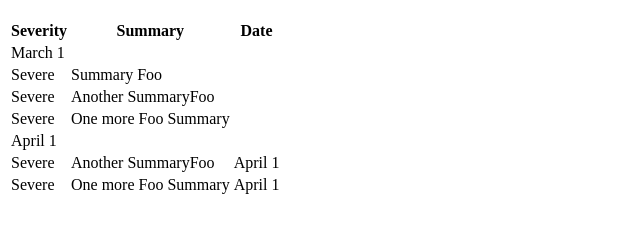
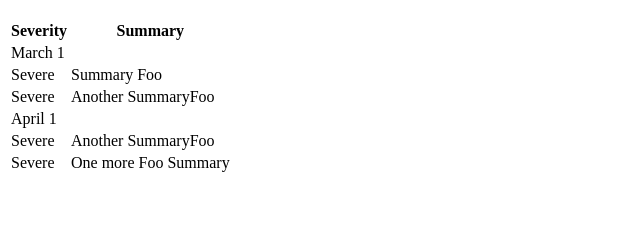
Before and after one commit to juliano-lopes/a11y-information, a plain HTML site: page table-date.html in a window 1280 px wide. Shown: the part 61-294 px from the top of the page, without its empty margins (0-640 px from the left). Drawn offline with Linux system fonts and the light colour scheme.

Commit message:
Adds td with content but visually hidden.

```diff
--- a/table-date.html
+++ b/table-date.html
@@ -23,7 +23,7 @@
             <th>Severity</th>
             <th>Summary</th>
             <!-- it uses the class sr-only to be visually hidden but available for screen readers: -->
-            <th>Date</th>
+            <th class="sr-only">Date</th>
         </tr>
         <tr>
             <!-- date shown visually and associated later by its id in the aria-labelledby attribute for screen readers -->
@@ -33,32 +33,26 @@
             <td>Severe</td>
             <td>Summary Foo</td>
             <!-- data associated to the date row with the "date"id  by aria-labelledby attribute. It uses th to be the row header announced by screen readers as the user navigates through the table rows: -->
-            <th><span aria-labelledby="date"> </span></th>
+            <th class="sr-only"><span aria-labelledby="date"> </span></th>
         </tr>
         <tr>
             <td>Severe</td>
             <td>Another SummaryFoo</td>
-            <td><span aria-labelledby="date"></span> </td>
-        </tr>
-        <tr>
-            <td>Severe</td>
-            <td>One more Foo Summary</td>
-            <td><span aria-labelledby="date"></span> </td>
+            <td class="sr-only"><span aria-labelledby="date"></span> </td>
         </tr>
         <tr>
             <!-- another date shown visually and associated later by its id in the aria-labelledby attribute for screen readers -->
             <td id="date_2" colspan="3">April 1</td>
         </tr>
-
         <tr>
             <td>Severe</td>
             <td>Another SummaryFoo</td>
-            <td id="date_2_1"> </td>
+            <td class="sr-only" id="date_2_1"> </td>
         </tr>
         <tr>
             <td>Severe</td>
             <td>One more Foo Summary</td>
-            <td id="date_2_2"> </td>
+            <td class="sr-only" id="date_2_2"> </td>
         </tr>
 
     </table>
```
